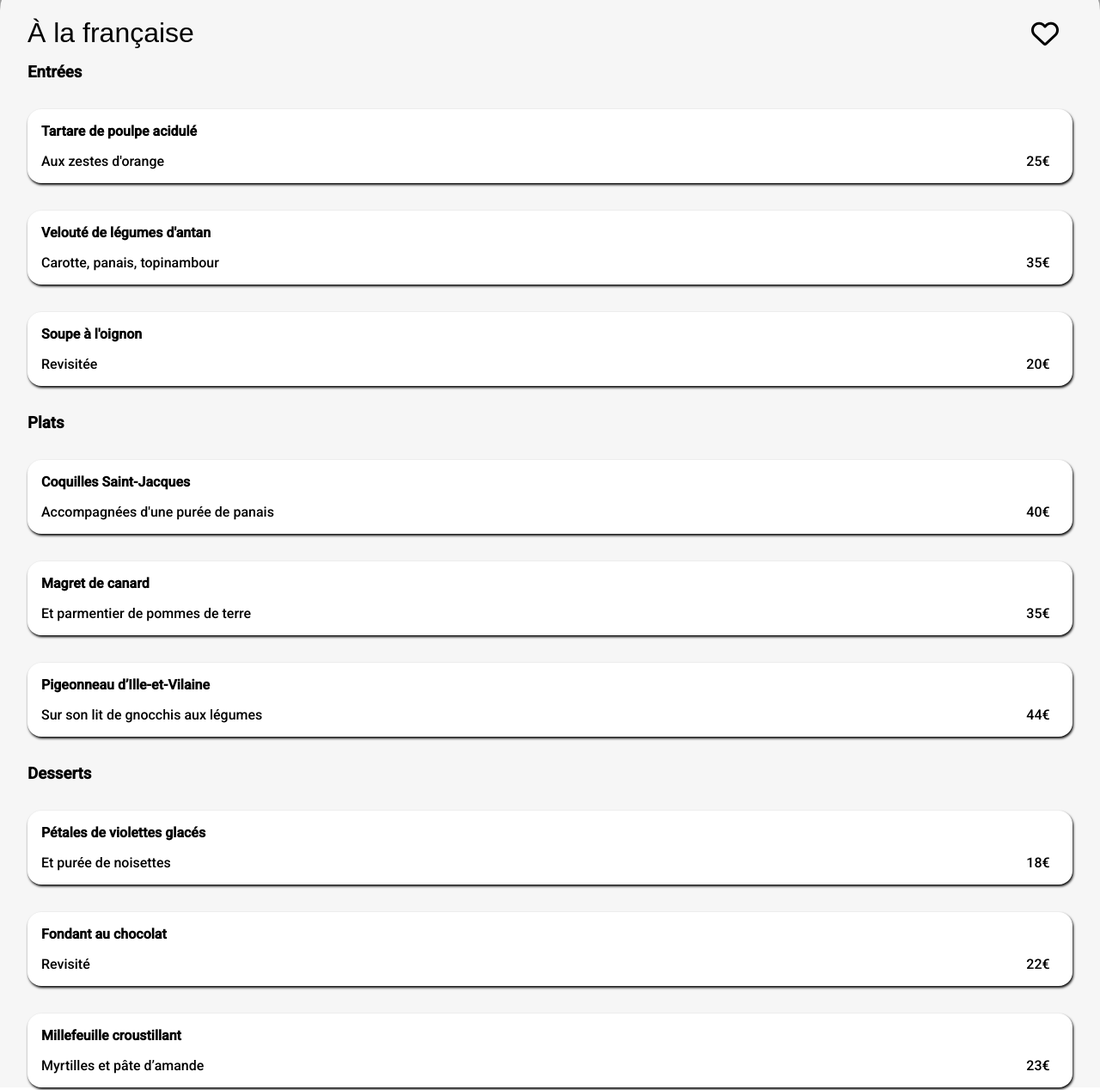
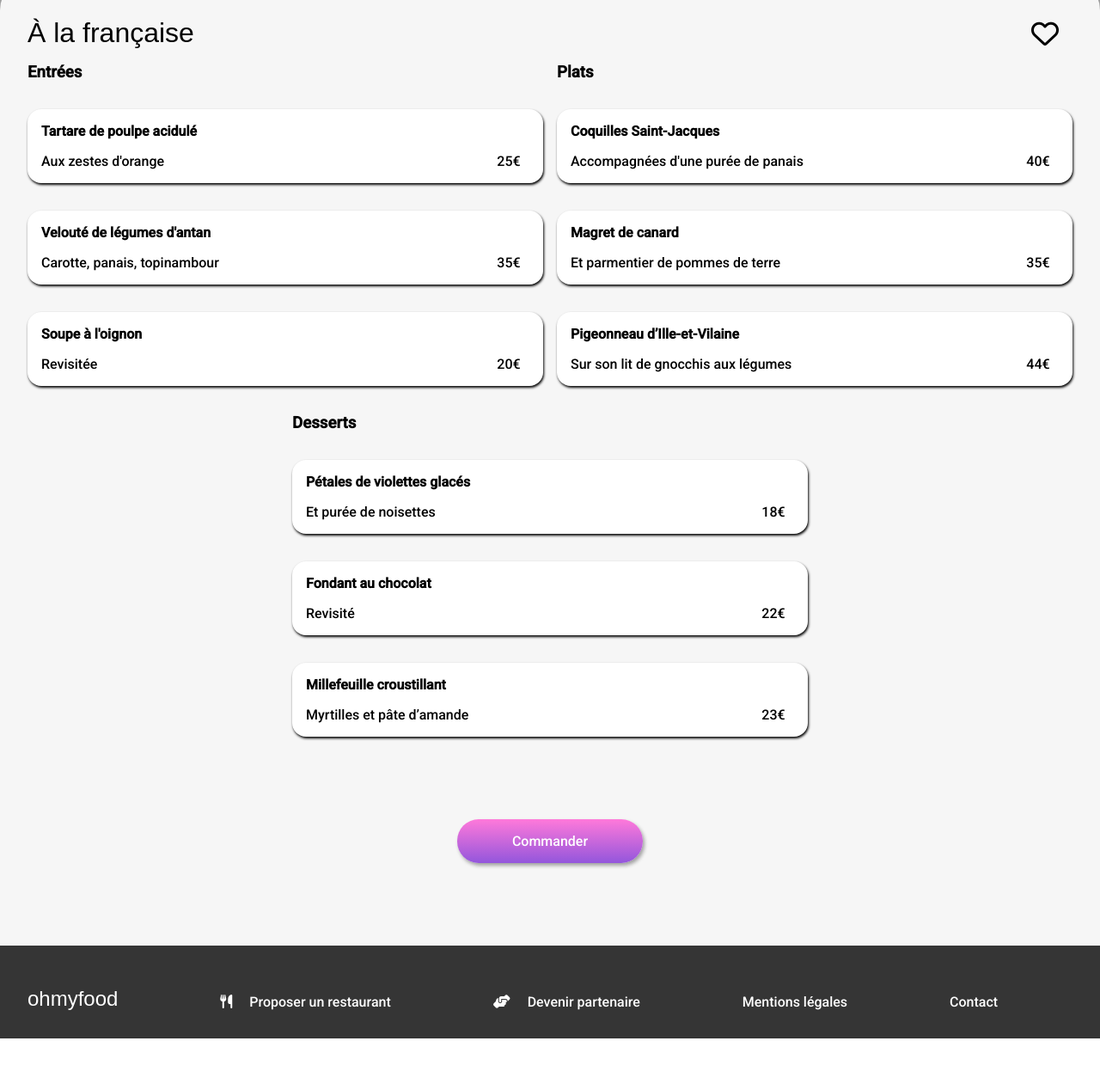
Before and after one commit to Acorev/AcoP3, a website: page menu3.html in a window 1280 px wide. Shown: the part 568-1836 px from the top of the page at 86% size. After the commit the page ends 1776 px from the top, so only its background shows below. Drawn offline with Linux system fonts and the light colour scheme; grey boxes are pictures that could not be loaded; a web font is replaced by a local one.

Commit message:
ajout mineure

```diff
--- a/menu3.html
+++ b/menu3.html
@@ -35,11 +35,11 @@
 
         <!-- menu -->
         <section class="menu">
-            <div class="menu__tab">
+            <div class="menu__tab menu__tab-1">
                 <h3>Entrées</h3>
                 <div class="menu__cards">
                     <!-- menu-card -->
-                    <div class="menu-card">
+                    <span class="menu-card">
                         <div class="menu-card__text">
                             <h4>Tartare de poulpe acidulé</h4>
                             <p>Aux zestes d'orange</p>
@@ -48,8 +48,8 @@
                             <p>25€</p>
                             <span><i class="fas fa-check"></i></span>
                         </div>
-                    </div>
-                    <div class="menu-card">
+                    </span>
+                    <span class="menu-card">
                         <div class="menu-card__text">
                             <h4>Velouté de légumes d'antan</h4>
                             <p>Carotte, panais, topinambour</p>
@@ -58,8 +58,8 @@
                             <p>35€</p>
                             <span><i class="fas fa-check"></i></span>
                         </div>
-                    </div>
-                    <div class="menu-card">
+                    </span>
+                    <span class="menu-card">
                         <div class="menu-card__text">
                             <h4>Soupe à l'oignon</h4>
                             <p>Revisitée</p>
@@ -68,15 +68,15 @@
                             <p>20€</p>
                             <span><i class="fas fa-check"></i></span>
                         </div>
-                    </div>
+                    </span>
 
                 </div>
             </div>
-            <div class="menu__tab">
+            <div class="menu__tab  menu__tab-2">
                 <h3>Plats</h3>
                 <div class="menu__cards">
                     <!-- menu-card -->
-                    <div class="menu-card">
+                    <span class="menu-card">
                         <div class="menu-card__text">
                             <h4>Coquilles Saint-Jacques</h4>
                             <p>Accompagnées d'une purée de panais</p>
@@ -85,8 +85,8 @@
                             <p>40€</p>
                             <span><i class="fas fa-check"></i></span>
                         </div>
-                    </div>
-                    <div class="menu-card">
+                    </span>
+                    <span class="menu-card">
                         <div class="menu-card__text">
                             <h4>Magret de canard</h4>
                             <p>Et parmentier de pommes de terre</p>
@@ -95,8 +95,8 @@
                             <p>35€</p>
                             <span><i class="fas fa-check"></i></span>
                         </div>
-                    </div>
-                    <div class="menu-card">
+                    </span>
+                    <span class="menu-card">
                         <div class="menu-card__text">
                             <h4>Pigeonneau d’Ille-et-Vilaine</h4>
                             <p>Sur son lit de gnocchis aux légumes</p>
@@ -105,15 +105,15 @@
                             <p>44€</p>
                             <span><i class="fas fa-check"></i></span>
                         </div>
-                    </div>
+                    </span>
 
                 </div>
             </div>
-            <div class="menu__tab">
+            <div class="menu__tab  menu__tab-3">
                 <h3>Desserts</h3>
                 <div class="menu__cards">
                     <!-- menu-card -->
-                    <div class="menu-card">
+                    <span class="menu-card">
                         <div class="menu-card__text">
                             <h4>Pétales de violettes glacés</h4>
                             <p>Et purée de noisettes</p>
@@ -122,8 +122,8 @@
                             <p>18€</p>
                             <span><i class="fas fa-check"></i></span>
                         </div>
-                    </div>
-                    <div class="menu-card">
+                    </span>
+                    <span class="menu-card">
                         <div class="menu-card__text">
                             <h4>Fondant au chocolat</h4>
                             <p>Revisité</p>
@@ -132,8 +132,8 @@
                             <p>22€</p>
                             <span><i class="fas fa-check"></i></span>
                         </div>
-                    </div>
-                    <div class="menu-card">
+                    </span>
+                    <span class="menu-card">
                         <div class="menu-card__text">
                             <h4>Millefeuille croustillant</h4>
                             <p>Myrtilles et pâte d’amande</p>
@@ -142,7 +142,7 @@
                             <p>23€</p>
                             <span><i class="fas fa-check"></i></span>
                         </div>
-                    </div>
+                    </span>
 
                 </div>
             </div>
--- a/sass/abstracts/_variables.scss
+++ b/sass/abstracts/_variables.scss
@@ -38,5 +38,4 @@ $grid-resto:(
 $grid-footer:(
     "mobile": "t1" "m1" "m2" "m3" "m4",
     "destop-up": "t1 m1 m2 m3 m4");
-
 //----------------------------------------------------
--- a/sass/layout/index/_resto.scss
+++ b/sass/layout/index/_resto.scss
@@ -5,7 +5,7 @@
     // breakpoint destop-up
     @include media-grid-min($grid-resto, destop-up);
     gap: 2rem;
-    padding: 2rem;
+    padding: 2rem 2rem 4rem 2rem;
     background-color: $colour-gray-light;
     &__titre{
         padding: 1.5rem 0;
--- a/sass/layout/menu/_commander.scss
+++ b/sass/layout/menu/_commander.scss
@@ -1,6 +1,7 @@
 .commander{
     @include centerFlex;
-    margin-bottom: 4rem;
+    padding-bottom: 4rem;
+    background-color: $colour-gray-light;
     &__bp{
         @extend .bp-main;
         & span{
--- a/sass/layout/menu/_menu.scss
+++ b/sass/layout/menu/_menu.scss
@@ -1,22 +1,34 @@
 // menu
 .menu{
+    // breakpoint destop-up
+    @include media-min(destop-up){
+        display: grid;
+        grid-template-columns: repeat(4, 1fr);
+        column-gap: 1rem;
+        &__tab-1{grid-row: 1; grid-column: 1/3;}
+        &__tab-2{grid-row: 1; grid-column: 3/5;}
+        &__tab-3{grid-row: 2; grid-column: 2/4;}
+    };
     background-color: $colour-gray-light;
-    padding: 0 2rem;
+    padding: 0 2rem 2rem 2rem;
     &__tab{
         & h3{
             padding-bottom: 2rem 2rem 0;
         }
     }
     &__cards{
-        animation: bpframe 1s forwards;
-        & :nth-child(1) .menu-card {background-color: $colour-primary;}
+        //animation bpframe
+        & span{animation: bpframe 1s forwards;}
+        & span:nth-child(2){animation-delay: .4s;}
+        & span:nth-child(3){animation-delay: .8s;}
         // frame validation menu
         @keyframes bpframe {
             from{transform: translateY(40px); opacity: 0;}
             to{transform: translateY(0px);opacity: 1;}
-    }
+        }
     }
 }
+
 
 // menu-card
 .menu-card{
@@ -75,6 +87,7 @@
             animation: check-rodate 0.5s 0.2s linear;
         }
     }
+    // breakpoint destop-up
     @include media-min(destop-up){
         &:hover &__prices span{
             margin-right: 0;
```
Also changed, not shown: public/css/style.css, 1 other file.
